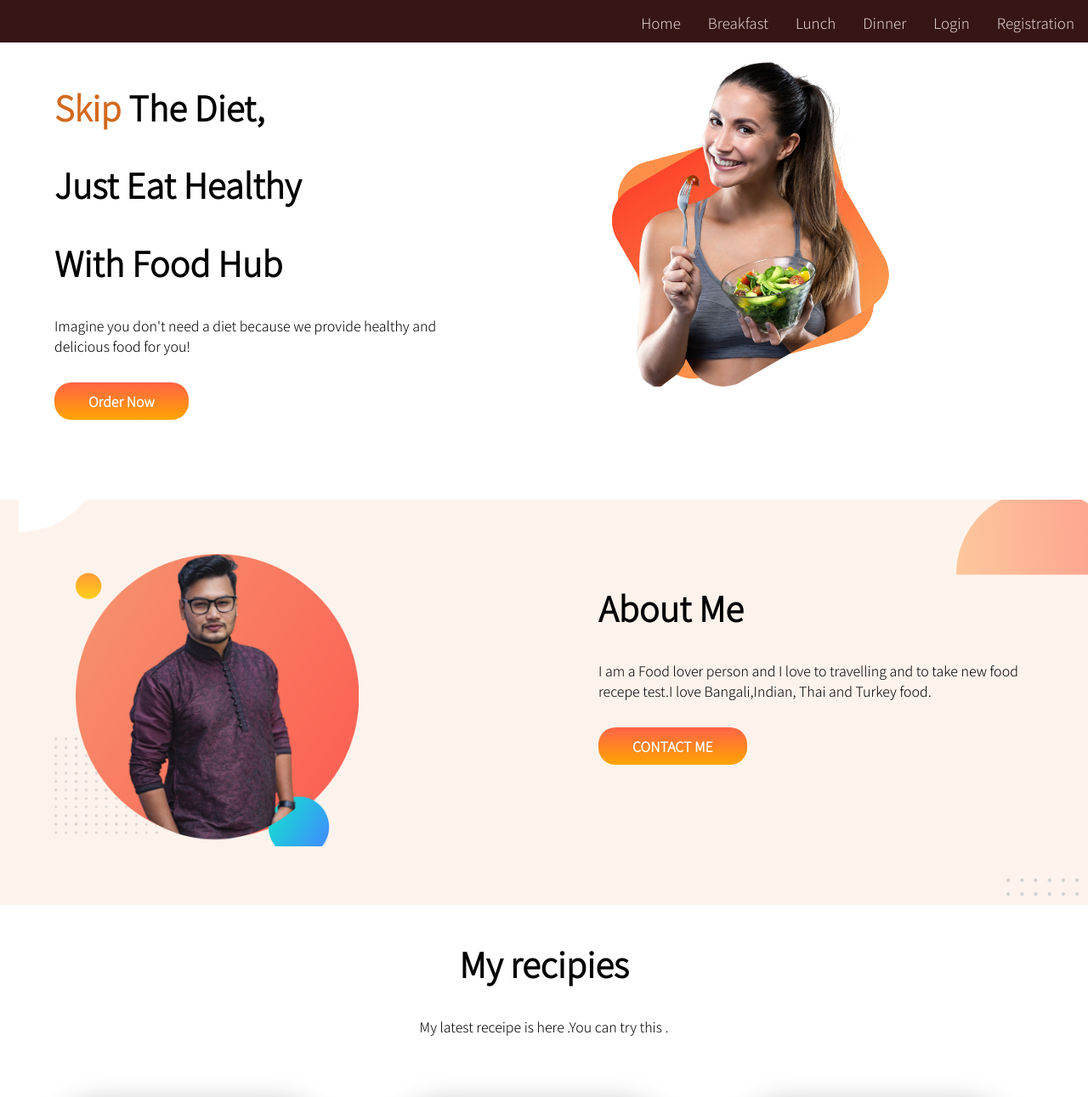
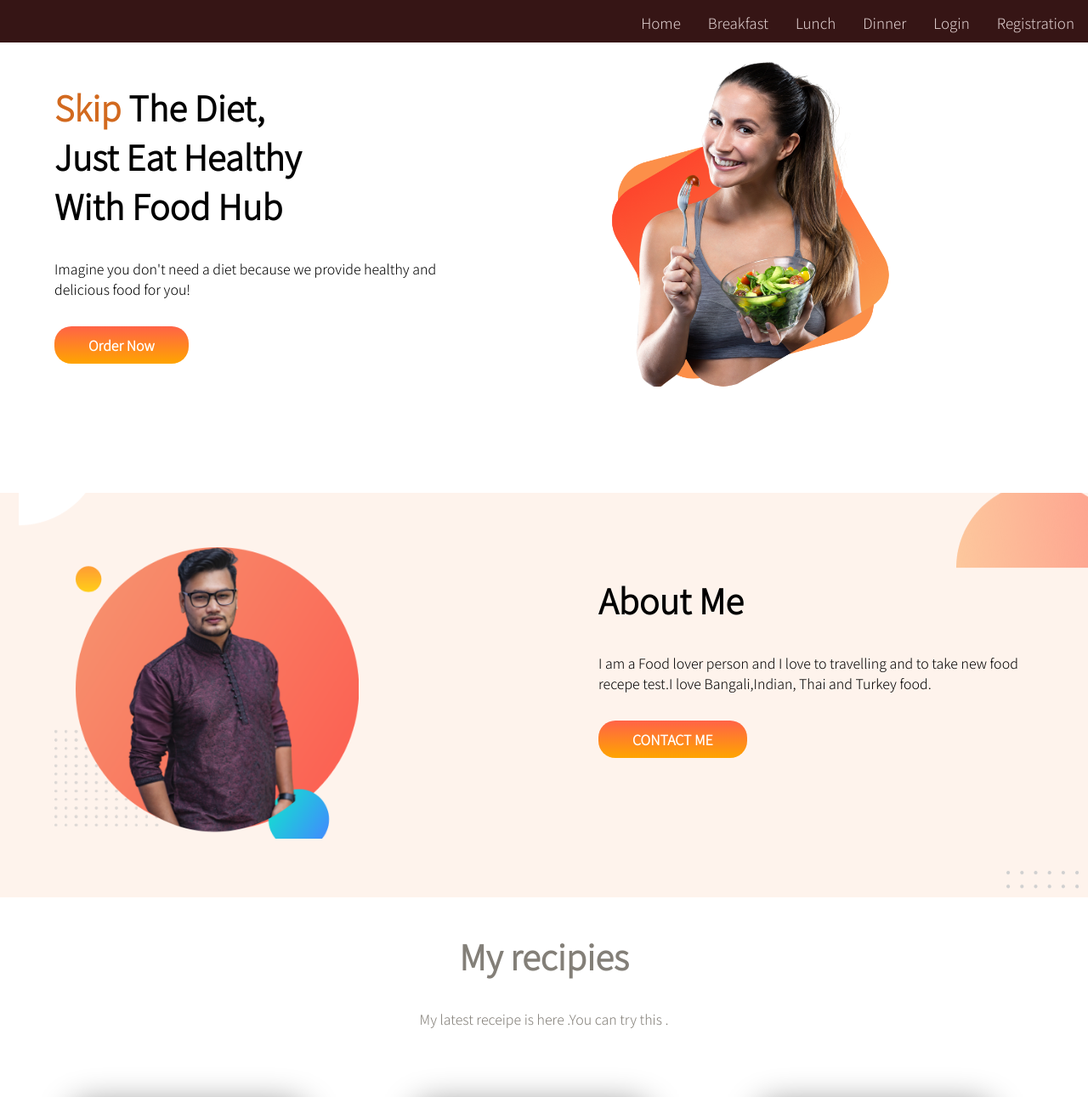
Before and after one commit to dipokray/food-HUB, a plain HTML site: page index.html in a window 1280 px wide. Shown: the top 1291 px of the page at 85% size. Drawn offline with Linux system fonts and the light colour scheme.

Commit message:
new addation fivicon

```diff
--- a/index.html
+++ b/index.html
@@ -8,6 +8,7 @@
     <link rel="preconnect" href="https://fonts.gstatic.com" crossorigin>
     <link href="https://fonts.googleapis.com/css2?family=Noto+Sans+JP:wght@300&display=swap" rel="stylesheet">
     <link rel="stylesheet" href="style.css">
+    <link rel="shortcut icon" href="images/hamburger.png" type="image/x-icon">
     <title>Food Hub</title>
 </head>
 <body>
@@ -23,9 +24,8 @@
 
     <section class="order-class flexilbe-container">
         <div class="half-width">
-            <h1><span>Skip</span> The Diet,</h1>
-            <h1>Just Eat Healthy</h1>
-            <h1>With Food Hub </h1>
+            <h1><span>Skip</span> The Diet, <br>Just Eat Healthy <br>With Food Hub</h1>
+
             <p>Imagine you don't need a diet because we provide
                 healthy and delicious food for you!</p>
              <a class="link-button" target="blank" href="">Order Now</a>
--- a/style.css
+++ b/style.css
@@ -63,6 +63,7 @@ body{
 }
 .recipie-header{
   text-align: center;
+  color:rgb(131, 127, 120);
 }
 .recipie-item{
   box-shadow: 20px 10px 40px gray ;
@@ -96,7 +97,8 @@ border-radius: 5%;
 footer{
   background-color:black;
   width: 100%;
-  height: 250px;
+  height: 215px;
+  margin-bottom: 5px;
 }
 .footer-head-span-1{
   color: chocolate;
```
Also changed, not shown: images/hamburger.png (added).
